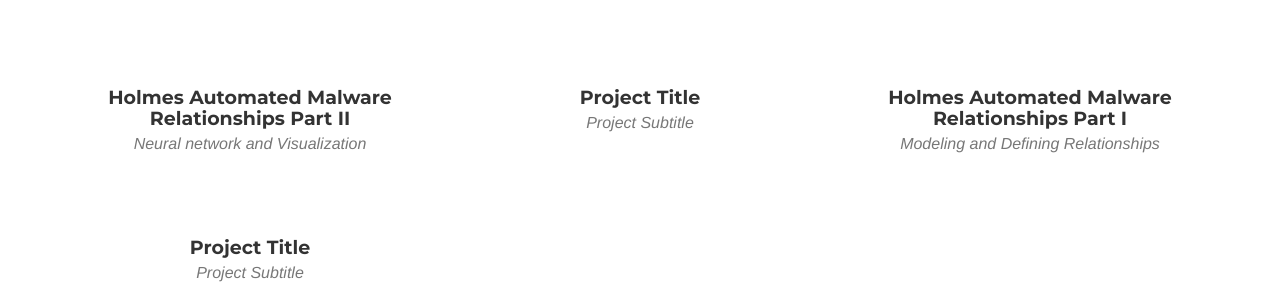
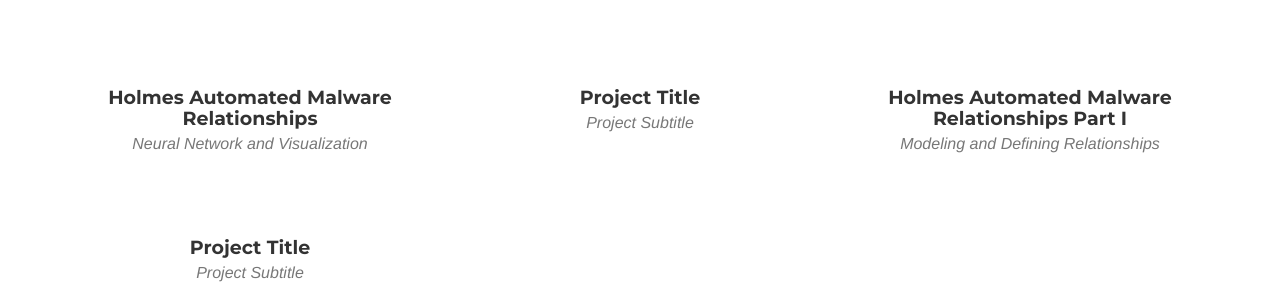
Before and after one commit to HolmesProcessing/gsoc, a Jekyll site: the page built from _posts/2017-08-18-gsoc_2017-t0day.markdown, in a window 1280 px wide and 900 px high, scrolled down 853 px. Shown: the part 174-474 px from the top of the window. Built offline with Jekyll 4.4.1, drawn with Linux system fonts in a browser that asks for light colours; some web fonts are replaced; part of the change alters nothing that is shown.

Commit message:
Change the tile & Add the figure

```diff
--- a/_posts/2017-08-18-gsoc_2017-t0day.markdown
+++ b/_posts/2017-08-18-gsoc_2017-t0day.markdown
@@ -1,27 +1,27 @@
 ---
-title: Holmes Automated Malware Relationships Part II
-subtitle: Neural network and Visualization
+title: Holmes Automated Malware Relationships
+subtitle: Neural Network and Visualization
 layout: default
 modal-id: 4
 category: gsoc2017
-date: 2017-01-01
+date: 2017-08-26
 img: temp.svg
 thumbnail: temp.svg
 alt: license-img
-repository: https://github.com/HolmesProcessing/gsoc_
-documentation:
-license:
+repository: https://github.com/hi-T0day/gsoc_relationship/
+documentation: https://github.com/hi-T0day/gsoc_relationship/blob/master/README.md
+license: https://github.com/hi-T0day/gsoc_relationship/blob/master/LICENSE
 
 ---
 ### About Me
 Hello, everyone! Welcome to see this blog. I am T0day.
 I thought for this name for a long time, and it is suitable to me for many reasons:
 
-1. We all know what 0day is. When people said "hi-t0day", it seems like "hit 0day". That's cool.
+1. We all know what 0day is. When people said "hi-t0day", it seems like "hit 0day". That's funny.
 2. Chinese pronunciation of today is similar to my real name.
 3. "T" is also a significant letter in my name.
 
-Now, I am a master student at the School of Cyber Security, ShangHai JiaoTong University. My research interest is the APT.
+Now, I am a master student at the School of Cyber Security, ShangHai JiaoTong University. My research interest is the Advanced Persistent Threat.
 This blog summarizes the results of my project in the GSoC2017.
 
 ### Project Overview
@@ -73,9 +73,12 @@ We get a dll_function list by counting the number of dll_function and keep the o
 I extract the top 10000 opcodes from the objdump services. If there is not enough opcode, then the remaining position is 0. The file "x86Opcodes" is used to convert the opcode into the number, the file gives 119 kinds of common opcodes, the opcodes that do not appear are also set to a type, then a total of 120 types of number.
 
 #### Neural Network
+The sample for the training set is the sample with VT results, the total number of them is 3010.
+
+![Relationship_Types](./img/t0day/NN_framework.png)
+
 *Figure 1: the Framework of the Neural Network*
 
-The sample for the training set is the sample with VT results, the total number of them is 3010.
 Figure 1 is the framework of the neural network.
 The peinfo data and the objdump are trained separately at first.
 The peinfo data are trained by multi-layer perceptron. There are two hidden layers, one input layer and one output layer. The number of nodes in all the layers is the same.
@@ -89,11 +92,15 @@ There are three models in the neural network.
 
 ######TIP: For more information on the algorithm, please refer to this article written by my mentor Bojan.
 
-The neural network is run on TensorFlowOnSpark. The code works well in my own cluster with Standalone model on Spark, while something wrong in the Holmes Processing cluster even I run the "helloworld" program.
+The neural network is run on TensorFlowOnSpark. The code works well in my own cluster with Standalone model on Spark, while it cannot run well in the HDP YARN I was using because of the wrong configuration which I could not solve.
 
 #### Final Score Generate
 ##### Relationship Score Algorithm
+
+![Relationship_Score](./img/t0day/relationship_score.png)
+
 *Figure 2: The Schematic diagram of relationship score algorithm*
+
 The relationship score algorithm gives the similarity score between the object queried and the related object. The figure 2 shows the design of this algorithm. The input: rel_type scores are extracted from the primary relationship table. An algorithm tuning the weights of each score will be shown in the next paragraph. The final relationship score is the sum of (weight × rel_type score).
 This algorithm is also used to tune the weights of each score. The neural network gives the label of the objects. The loss function is the sum of these final scores when the queried objects are in the different classifications and their final score above a threshold. Finally, minimizing the loss measured by gradient descent to get proper weights.
 
@@ -145,12 +152,12 @@ Before the project, although I know something about the big data ecosystem, the
 These are things that make me impressed:
 
 1. There will always be some strange analysis results generated by Holmes-Totem and Holmes-Totem-Dynamic. For example, the preprocessing code worked well when I used dataframe to show the results. However, a few days later, it failed when I save all the results into the file. I tried to find the wrong sample, but failed. There is a little while, I was incompetent and weak, thinking to skip this problem and to delete the wrong samples. But I did not give up, finally finally and finally, through the `try ... except` function, I find the sample, and modify the code successfully. In fact, only six wrong samples in the millions of results.
-2. The TensorFlowOnSpark troubled me for a long time. In order to solve the problem: "Holmes cluster cannot run the example program of TensorFlowOnSpark on Spark Yarn Model", I pulled an issue to the author of TensorFlowOnSpark, followed George's suggestion to write the most basic “helloworld” program and use a script to run the program, talked with Bojan about the source code, did some other tests and even made the cluster on my own PC. Although the problem has not resolved, I enjoy the process of solving the problem.
+2. The TensorFlowOnSpark troubled me for a long time. In order to solve the problem: "The TensorFlowOnSpark cannot run well in the HDP YARN I was using", I pulled an issue to the author of TensorFlowOnSpark, followed George's suggestion to write the most basic “helloworld” program and use a script to run the program, talked with Bojan about the source code, did some other tests and even made the cluster on my own PC. Although the problem has not resolved, I enjoy the process of solving the problem.
 3. When optimizing the visualization web page, some functions seem difficult to achieve. Things get easier when I split the problems into pieces, and then resolved. Very proud of the current interface.
 
 ### Future Work
 Now, the third part of my work: generate the final score has not been fully archieved because the final score is generated from the primary relationship table. I got this table two weeks ago and time is not enough for me to finish it.
-I have to say, the TensorFlowOnSpark cannot work on the Holmes cluster now. Although many methods have been used in the cluster, it still cannot work.
+I have to say, the TensorFlowOnSpark cannot work in the HDP YARN I was using. Although many methods have been used in the cluster, it still cannot work.
 I will continue to follow up.
 In the next term, I will continue doing the third part work. I will spend 2-3 hours a day
 
@@ -165,9 +172,5 @@ I really enjoy this summer. Learning, coding and talking is a wonderful time. I
 Considering that English is my second language, the whole summer is in English, even a video conference which makes my English has been significantly improved.
 The mentors teach me a lot. I learned how to pull request better, how to finish the aims step by step, and endless knowledge.
 
-### Picture
-
-
-
 ### Acknowledgements
 Thankfully Google Summer of Coding to provide such a platform so that I can exercise and improve myself in this summer. The mentors in the Holmes Processing team are experienced and responsible, they help me solve the problem and arrange the progress, especially an e-mail from Bojan. I am sincerely grateful to my mentors: George, Bojan, Ryan and Huang. I am also particularly grateful to my partner Dona who is always patient for me to answer questions, and Manohar.
```
Also changed, not shown: img/t0day/NN_framework.png (added), img/t0day/relationship_score.png (added).
